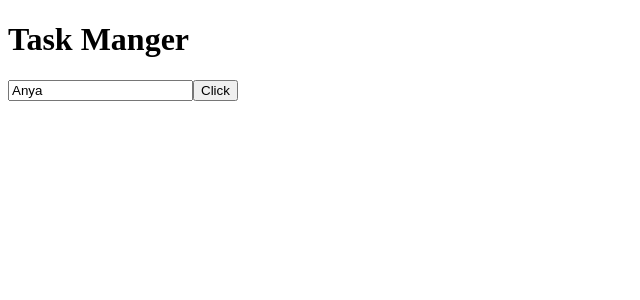
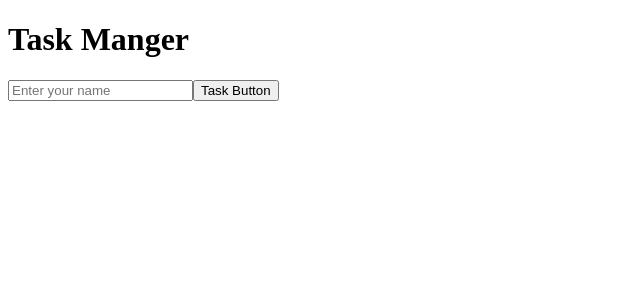
Before and after one commit to muskan-chouhan/react, a React (Vite) app in the folder 41-project-useref/: page / in a window 1280 px wide. Shown: the top 300 px of the page, without its empty margins (0-640 px from the left). Built offline with nearby package versions, Linux system fonts and the light colour scheme.

Commit message:
we removed state buz  we use useref

```diff
--- a/41-project-useref/src/App.jsx
+++ b/41-project-useref/src/App.jsx
@@ -1,9 +1,8 @@
 import { useState } from 'react'
-
+import { useRef } from "react"
 
 function App() {
-  const [name, setName] = useState("Anya")
-
+  const inputRef = useRef(null)
 
   return (
     <>
@@ -11,11 +10,9 @@ function App() {
       <input
         type='text'
         placeholder='Enter your name'
-        value={name}
-        onChange={(e) => setName(e.target.value)}
       />
 
-       <button>Click</button>
+       <button>Task Button</button>
     </>
   )
 }
```
